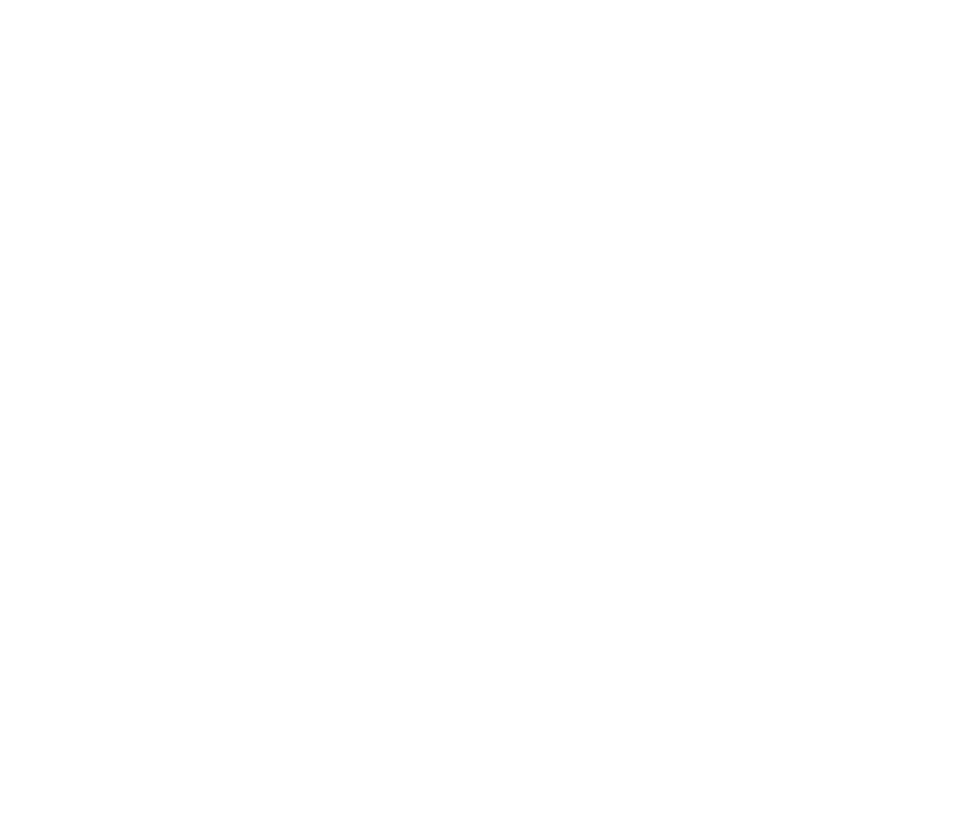
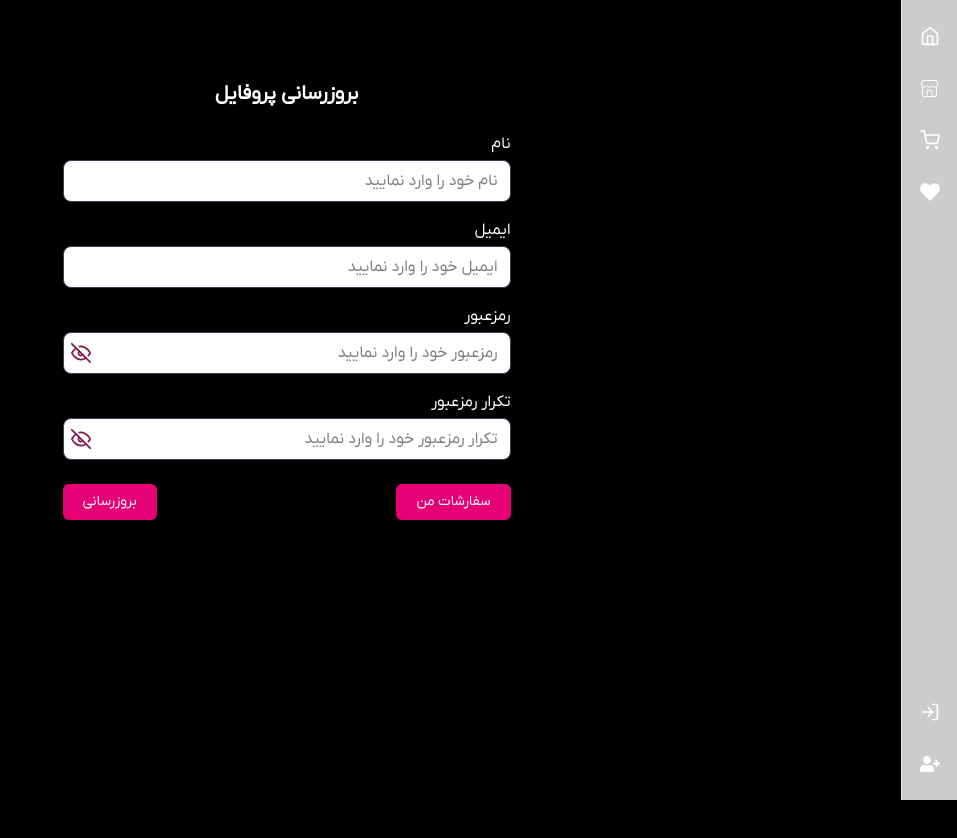
Before and after one commit to Mohammad-Reza-Mehdizadeh1999/e-commerce, a React (Vite) app: page /user/profile-edit in a window 1280 px wide. Before the commit this address had no page. Shown: the top 838 px of the page, without its empty margins (323-1280 px from the left). Before the commit the page ends 800 px from the top, so only its background shows below. Built offline with nearby package versions, Linux system fonts and the light colour scheme.

Commit message:
user edit profile page added

```diff
--- a/src/App.jsx
+++ b/src/App.jsx
@@ -9,6 +9,7 @@
 import UserFavorites from "./pages/UserFavorite";
 import  UserBasket  from "./pages/UserBasket";
 import UserShoppingProgress from "./pages/UserShoppingProgress";
+import UserProfileUpdate from "./pages/UserProfile";
 
 function App() {
   return (
@@ -24,6 +25,7 @@
           <Route path="user/basket" element={<UserBasket />} />
           <Route path="user/favorites" element={<UserFavorites />} />
           <Route path="shop-progress" element={<UserShoppingProgress />} />
+          <Route path="user/profile-edit" element={<UserProfileUpdate />} />
           <Route path="user/my-orders" element={<UserOrders />} />
         </Route>
       </Routes>
--- /dev/null
+++ b/src/pages/UserProfile.jsx
@@ -0,0 +1,60 @@
+import Input from "../components/ui/Input";
+
+export default function UserProfileUpdate() {
+  return (
+    <div className="min-h-screen flex flex-col mt-12 items-center p-4">
+      <form className="w-full max-w-md text-right">
+        <h2 className="text-xl font-semibold text-white mb-6 text-center">
+          بروز‌رسانی پروفایل
+        </h2>
+
+        <Input
+          label="نام"
+          name="name"
+          placeholder="نام خود را وارد نمایید"
+          className="bg-transparent  border-gray-700 focus:ring-pink-500"
+        />
+
+        <Input
+          label="ایمیل"
+          name="email"
+          type="email"
+          placeholder="ایمیل خود را وارد نمایید"
+          className="bg-transparent  border-gray-700 focus:ring-pink-500"
+        />
+
+        <Input
+          label="رمزعبور"
+          name="password"
+          type="password"
+          placeholder="رمزعبور خود را وارد نمایید"
+          className="bg-transparent  border-gray-700 focus:ring-pink-500"
+        />
+
+        <Input
+          label="تکرار رمزعبور"
+          name="confirmPassword"
+          type="password"
+          placeholder="تکرار رمزعبور خود را وارد نمایید"
+          className="bg-transparent  border-gray-700 focus:ring-pink-500"
+        />
+
+        <div className="flex justify-between items-center mt-6">
+          <button
+            type="button"
+            className="bg-pink-600 hover:bg-pink-700 text-white px-5 py-2 rounded-md text-sm"
+          >
+            سفارشات من
+          </button>
+
+          <button
+            type="submit"
+            className="bg-pink-600 hover:bg-pink-700 text-white px-5 py-2 rounded-md text-sm"
+          >
+            بروز‌رسانی
+          </button>
+        </div>
+      </form>
+    </div>
+  );
+}
```
